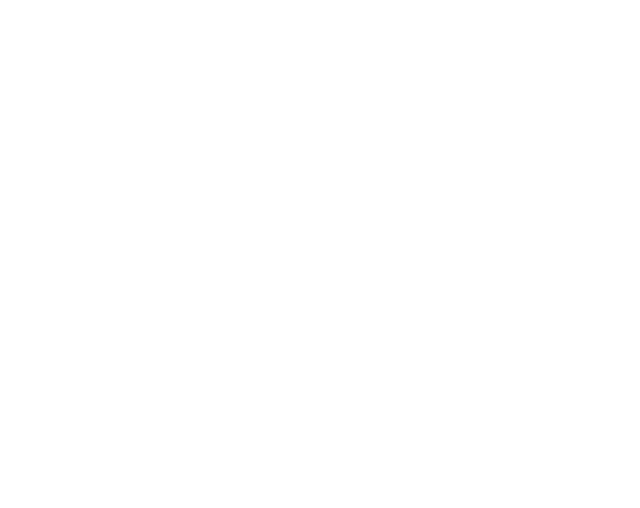
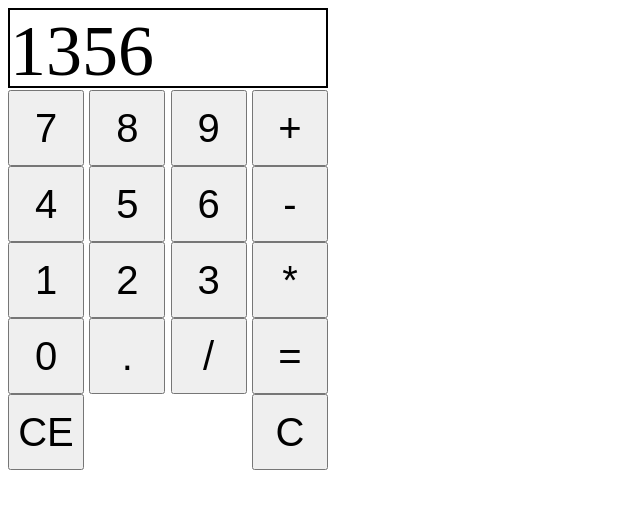
Before and after one commit to ahakiru/calculator, a plain HTML site: page index.html in a window 1280 px wide. Shown: the whole page, without its empty margins (0-640 px from the left). Drawn offline with Linux system fonts and the light colour scheme.

Commit message:
Add basic calculator style

```diff
--- a/index.html
+++ b/index.html
@@ -3,9 +3,38 @@
 <head>
     <meta charset="UTF-8">
     <meta name="viewport" content="width=device-width, initial-scale=1.0">
+    <link rel="stylesheet" href="styles.css">
     <title>Calculator</title>
 </head>
 <body>
+    <div class="header">
 
+    </div>
+    <div id="calculator">
+        <div id="display">1356</div>
+        <div class="buttons">
+            <button>7</button>
+            <button>8</button>
+            <button>9</button>
+            <button>+</button>
+            <button>4</button>
+            <button>5</button>
+            <button>6</button>
+            <button>-</button>
+            <button>1</button>
+            <button>2</button>
+            <button>3</button>
+            <button>*</button>
+            <button>0</button>
+            <button>.</button>
+            <button>/</button>
+            <button>=</button>
+            <button>CE</button>
+            <button>C</button>
+        </div>
+    </div>
+    <div class="footer">
+
+    </div>
 </body>
 </html>
--- a/styles.css
+++ b/styles.css
@@ -0,0 +1,33 @@
+body {
+    display:flex;
+}
+
+#calculator {
+    display: flex;
+    align-items: center;
+    flex-wrap: wrap;
+    justify-content: center;
+    width: 320px;
+}
+
+.buttons {
+    display: flex;
+    justify-content: space-between;
+    flex-wrap: wrap;
+    height: 320px;
+}
+button {
+    width: 76px;
+    height: 76px;
+    font-size: 40px;;
+}
+
+#display {
+    display: flex;
+    width: 316px;
+    height: 76px;
+    border-style: solid;
+    border-color: black;
+    border-width: 2px;
+    margin-bottom: 2px;
+    font-size: 72px;
```
